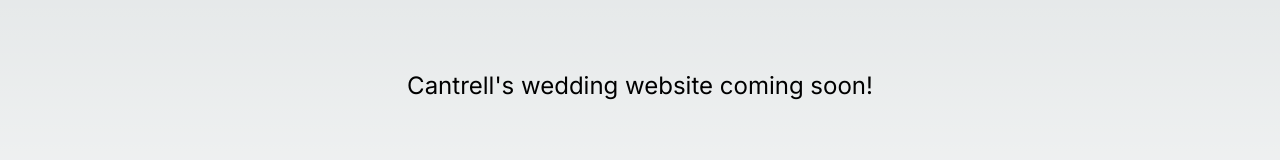
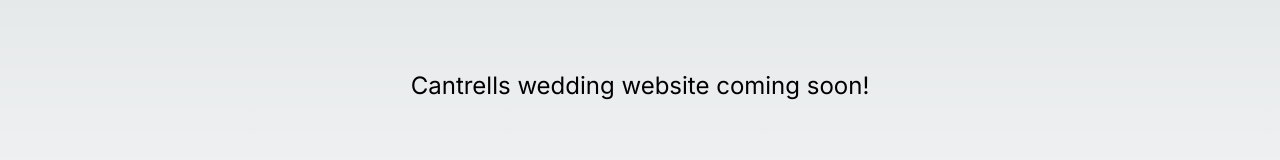
Before and after one commit to Bcantrell1/mrandmrscantrell.com, a Next.js app: page / in a window 1280 px wide. Shown: the part 314-474 px from the top of the page. Built offline with nearby package versions, Linux system fonts and the light colour scheme.

Commit message:
update for coming soon eslint

```diff
--- a/src/app/page.tsx
+++ b/src/app/page.tsx
@@ -1,7 +1,7 @@
 export default function Home() {
   return (
     <main className="flex min-h-screen text-center p-24">
-      <p className="m-auto text-2xl">Cantrell's wedding website coming soon!</p>
+      <p className="m-auto text-2xl">Cantrells wedding website coming soon!</p>
     </main>
   )
 }
```
